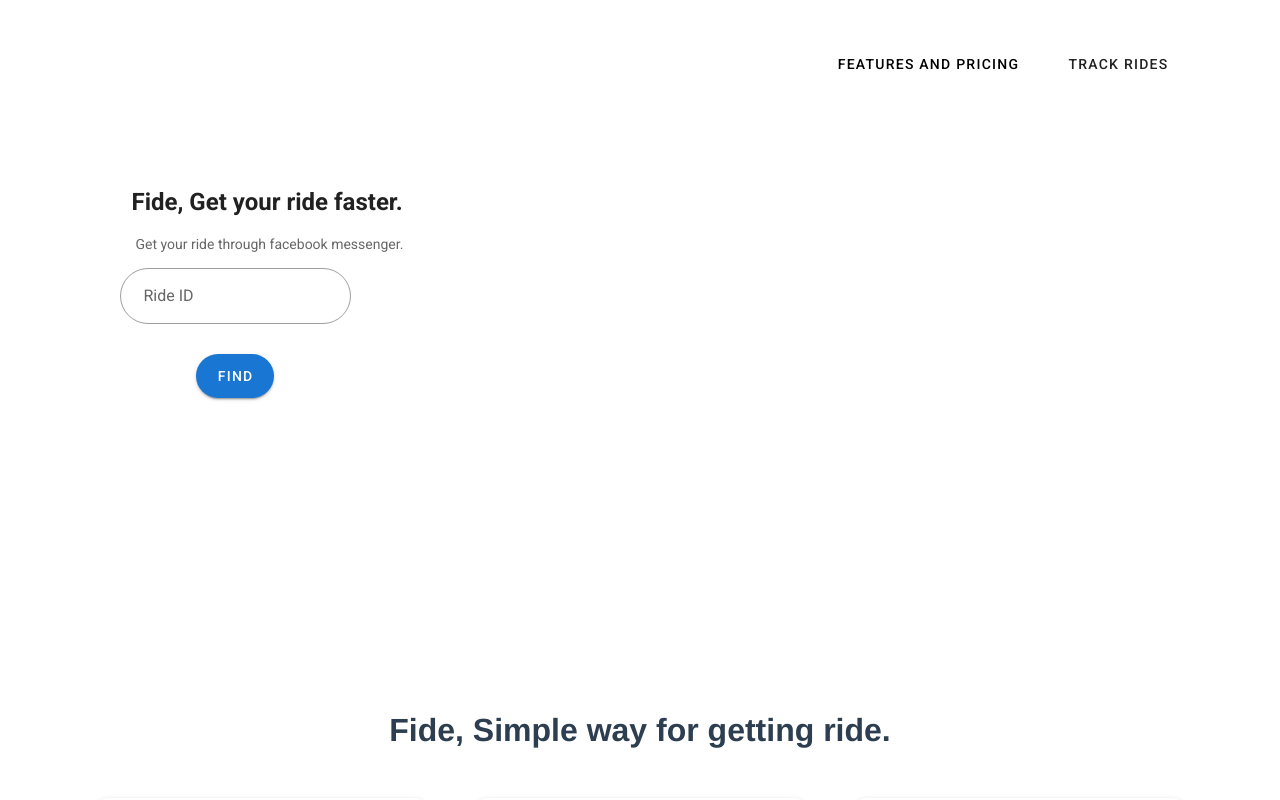
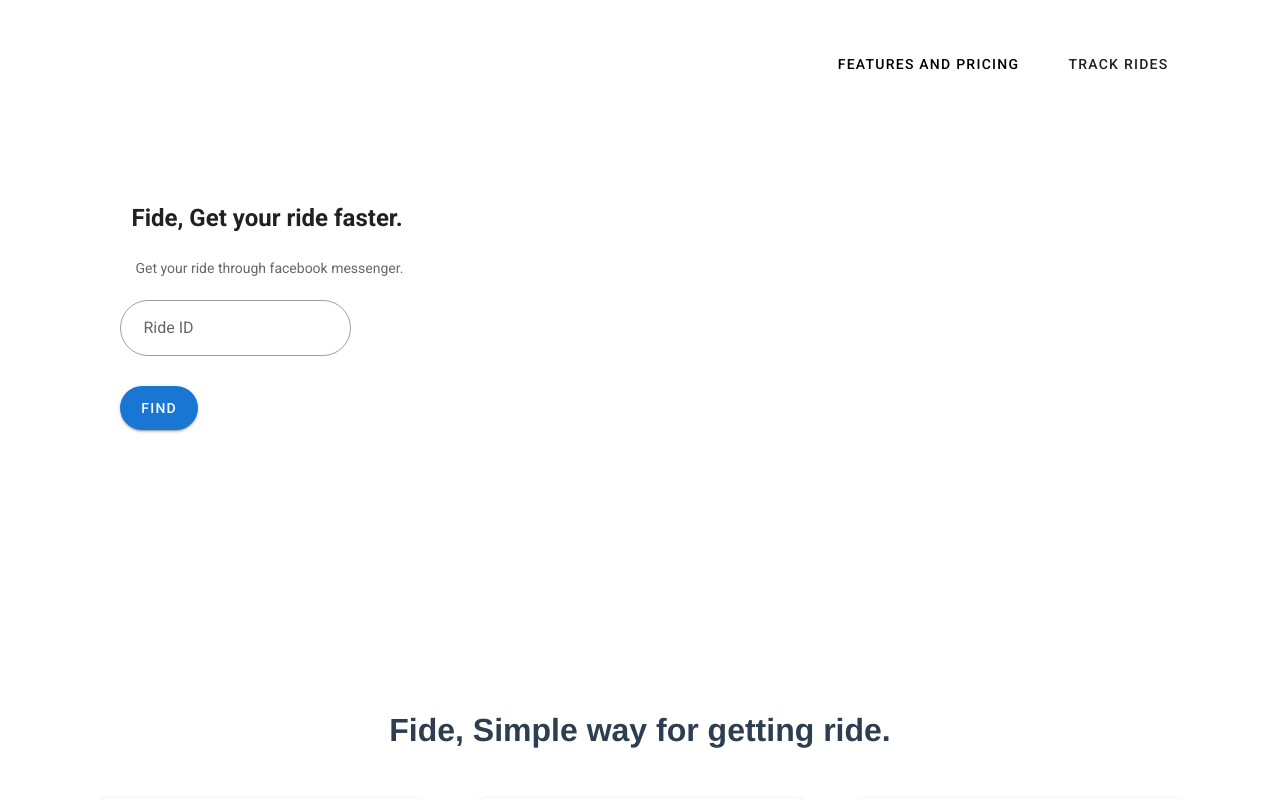
Before and after one commit to pouyapanahandeh/Fide-client, a Vue app: page / in a window 1280 px wide. Shown: the top 800 px of the page. Built offline with nearby package versions, Linux system fonts and the light colour scheme.

Commit message:
adding component

```diff
--- a/src/components/landingPage/sectionOne.vue
+++ b/src/components/landingPage/sectionOne.vue
@@ -5,16 +5,16 @@
                 <v-container fluid>
                     <v-col cols="12">
                         <v-row>
-                            <v-col cols="6">
+                            <v-col cols="6" class="my-4">
                                 <v-container>
                                     <v-col cols="12">
                                         <v-container>
                                             <v-row>
                                                 <h2 class="mx-3"> Fide, Get your ride faster.</h2>
-                                                <v-subheader>Get your ride through facebook messenger.</v-subheader>
+                                                <v-subheader class="my-2">Get your ride through facebook messenger.</v-subheader>
                                             </v-row>
                                             <v-row>
-                                                <v-form>
+                                                <v-form align="left">
                                                     <v-text-field label="Ride ID" placeholder="enter your ride id" rounded outlined></v-text-field>
                                                     <v-btn color="primary" large rounded>find</v-btn>
                                                 </v-form>
--- a/src/components/layout/HeaderNav.vue
+++ b/src/components/layout/HeaderNav.vue
@@ -7,9 +7,7 @@
                         <v-img id="logo" src="@/assets/fide-logo.png" alt="fide logo"></v-img>
                     </router-link>
                 </v-toolbar-title>
-
                 <v-spacer></v-spacer>
-
                 <v-toolbar-items>
                     <v-dialog v-model="dialog" width="800px" style="border-radius: 15px;">
                         <template v-slot:activator="{ on }">
```
